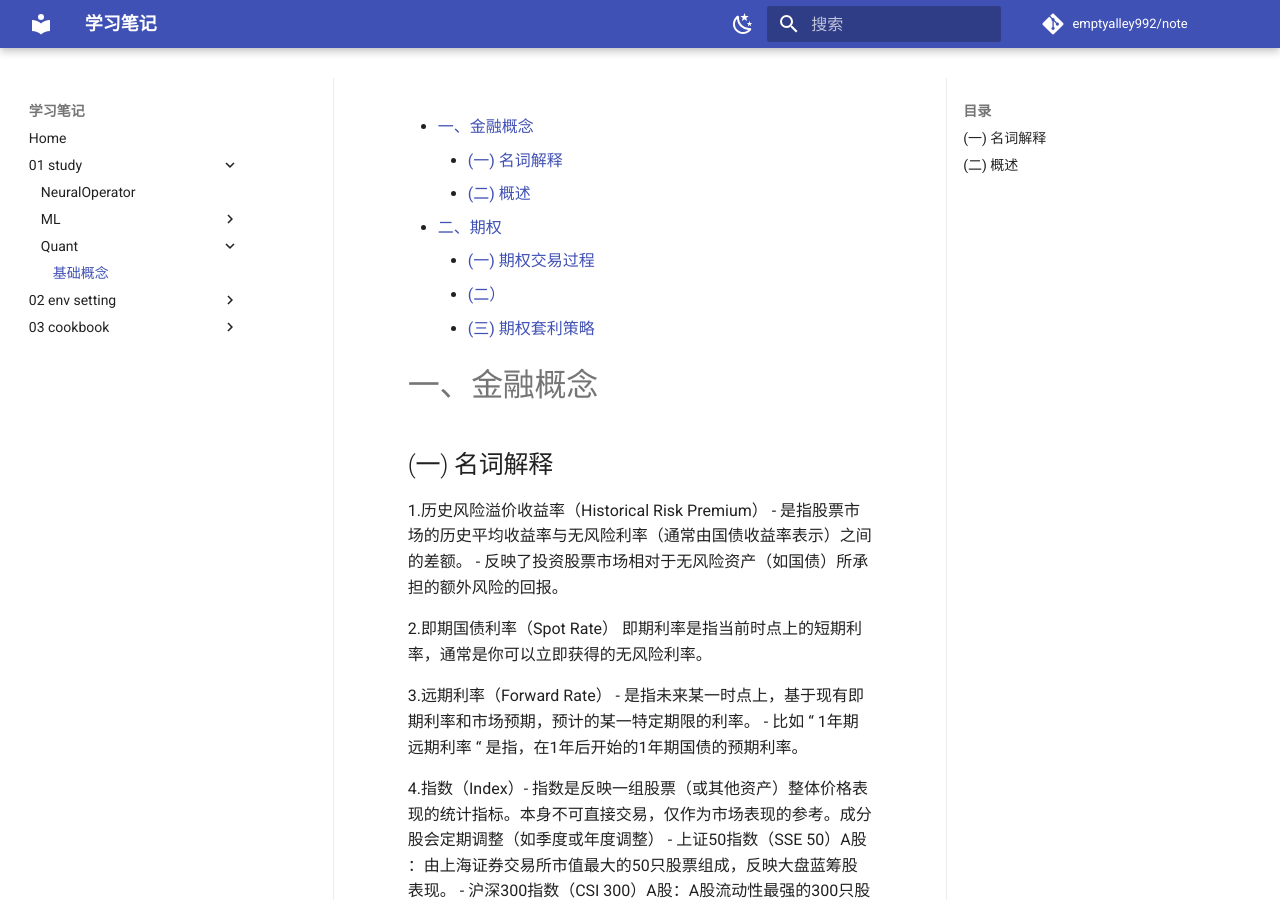
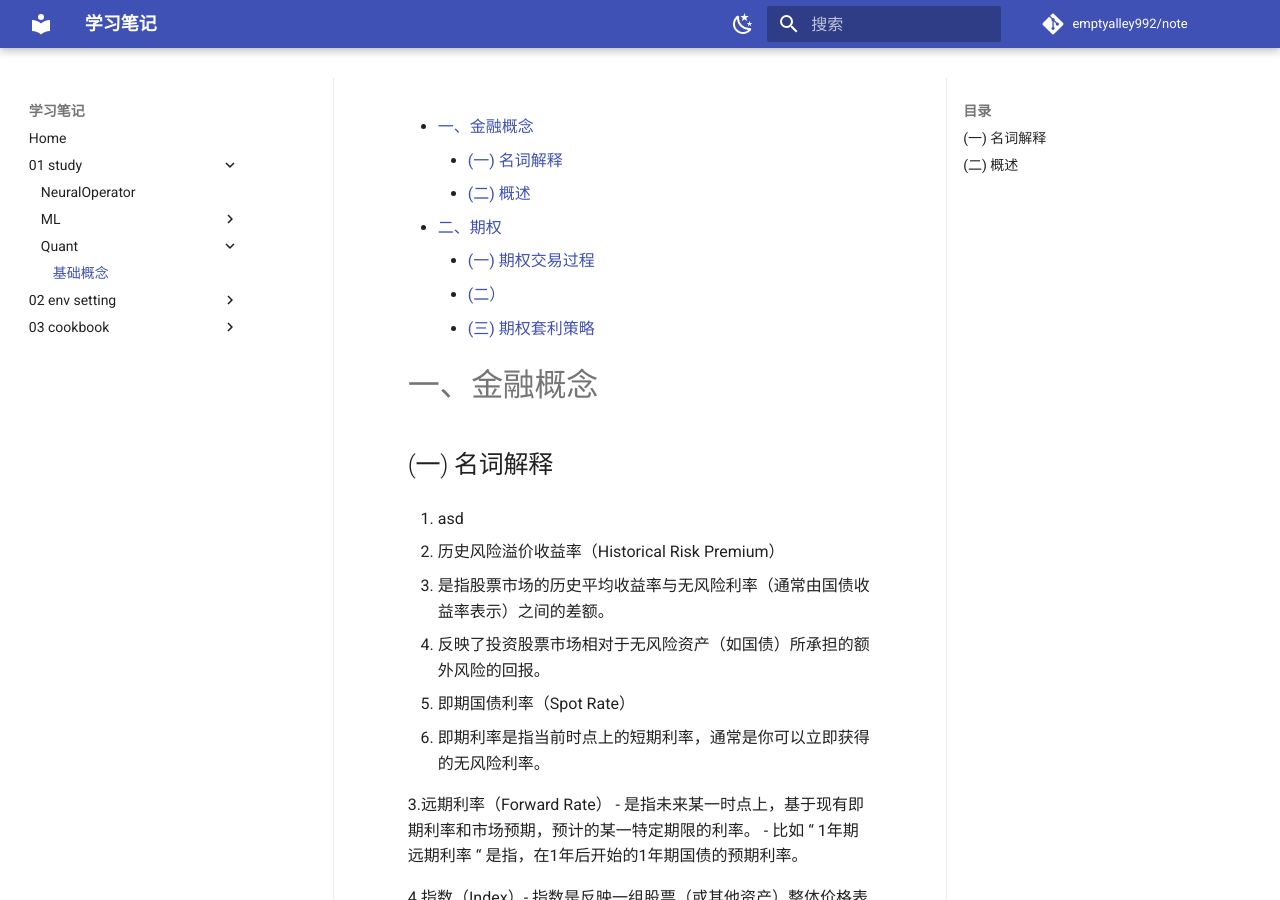
Before and after one commit to emptyalley992/note, an MkDocs documentation site: the page built from docs/01_study/Quant/基础概念.md, in a window 1280 px wide and 900 px high. Built offline with MkDocs 1.6.1 and Material for MkDocs 9.7.7, drawn with Linux system fonts in a browser that asks for light colours; comment, search, counter and statistics services are not loaded; some of the changed lines change nothing that is shown.

Commit message:
docs/01_study/Quant/基础概念.md updated from https://stackedit.cn/

```diff
--- a/docs/01_study/Quant/基础概念.md
+++ b/docs/01_study/Quant/基础概念.md
@@ -7,14 +7,15 @@
 
 ## (一) 名词解释
 
+0. asd
 
 
-
-1.历史风险溢价收益率（Historical Risk Premium）
+1. 历史风险溢价收益率（Historical Risk Premium）
 - 是指股票市场的历史平均收益率与无风险利率（通常由国债收益率表示）之间的差额。
 - 反映了投资股票市场相对于无风险资产（如国债）所承担的额外风险的回报。
 
-2.即期国债利率（Spot Rate）
+2. 即期国债利率（Spot Rate）
+3.
 即期利率是指当前时点上的短期利率，通常是你可以立即获得的无风险利率。
 
 3.远期利率（Forward Rate）
@@ -202,6 +203,6 @@ last1）
 
 
 <!--stackedit_data:
-eyJoaXN0b3J5IjpbMTE2MTkyODY5NiwxMzk3MzY1OTAsLTIwMz
-U5MjkyNzZdfQ==
+eyJoaXN0b3J5IjpbLTExMTI3MTk5OTMsMTM5NzM2NTkwLC0yMD
+M1OTI5Mjc2XX0=
 -->
```
